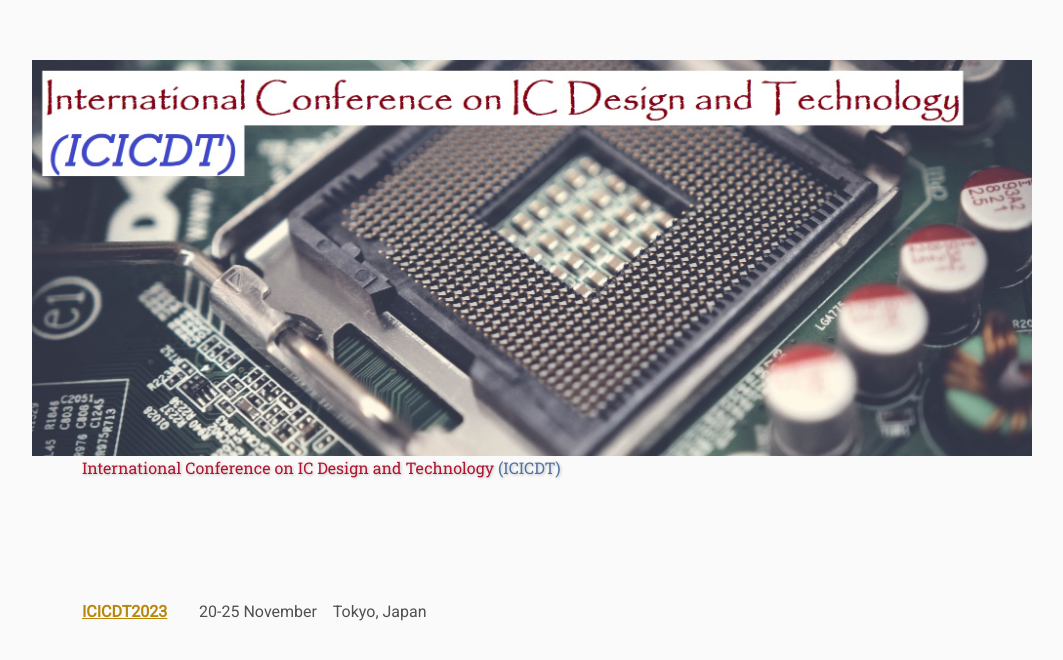
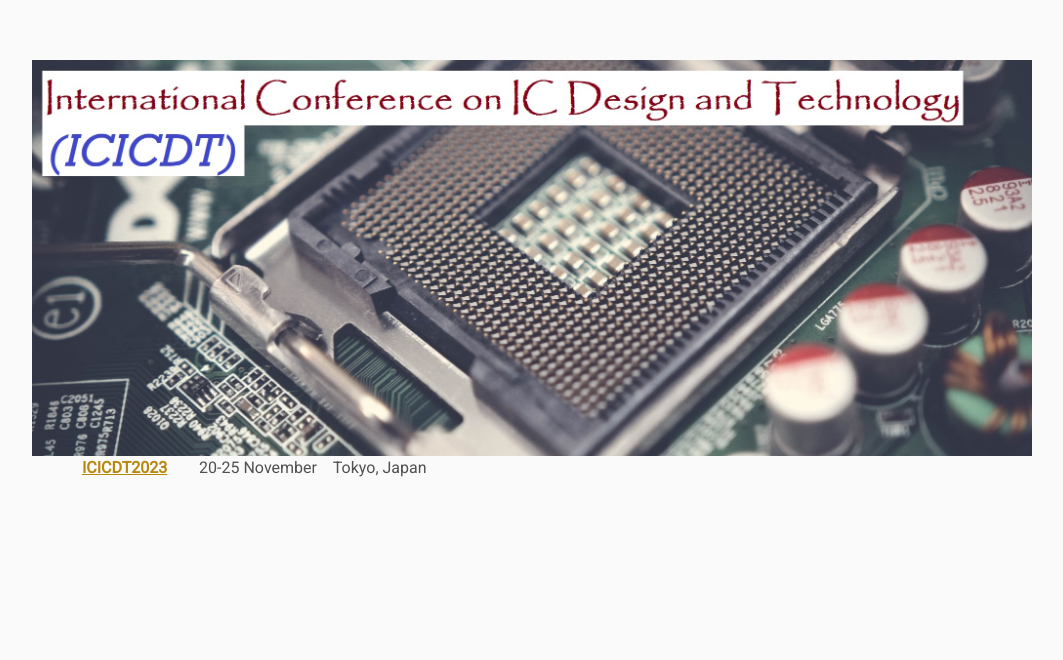
Before and after one commit to ICICDT/ICICDT.github.io, a plain HTML site: page index.html in a window 1280 px wide. Shown: the whole page, without its empty margins (108-1171 px from the left). Drawn offline with Linux system fonts and the light colour scheme.

Commit message:
Update index.html

```diff
--- a/index.html
+++ b/index.html
@@ -23,8 +23,7 @@
 <body>
     <div class="banner">
         <img src="assets/banner.jpg" class="img">
-        <p><span class="title1">International Conference on IC Design and Technology</span><span class="title2"> (ICICDT)</span></p>
-    </div><br><br><br>
+    </div><br>
     <p><a href="2023"><b>ICICDT2023</b></a>&nbsp;&nbsp;&nbsp;&nbsp;&nbsp;&nbsp;&nbsp;&nbsp;20-25 November&nbsp;&nbsp;&nbsp;&nbsp;Tokyo, Japan</p>
 </body>
 </html>
```
